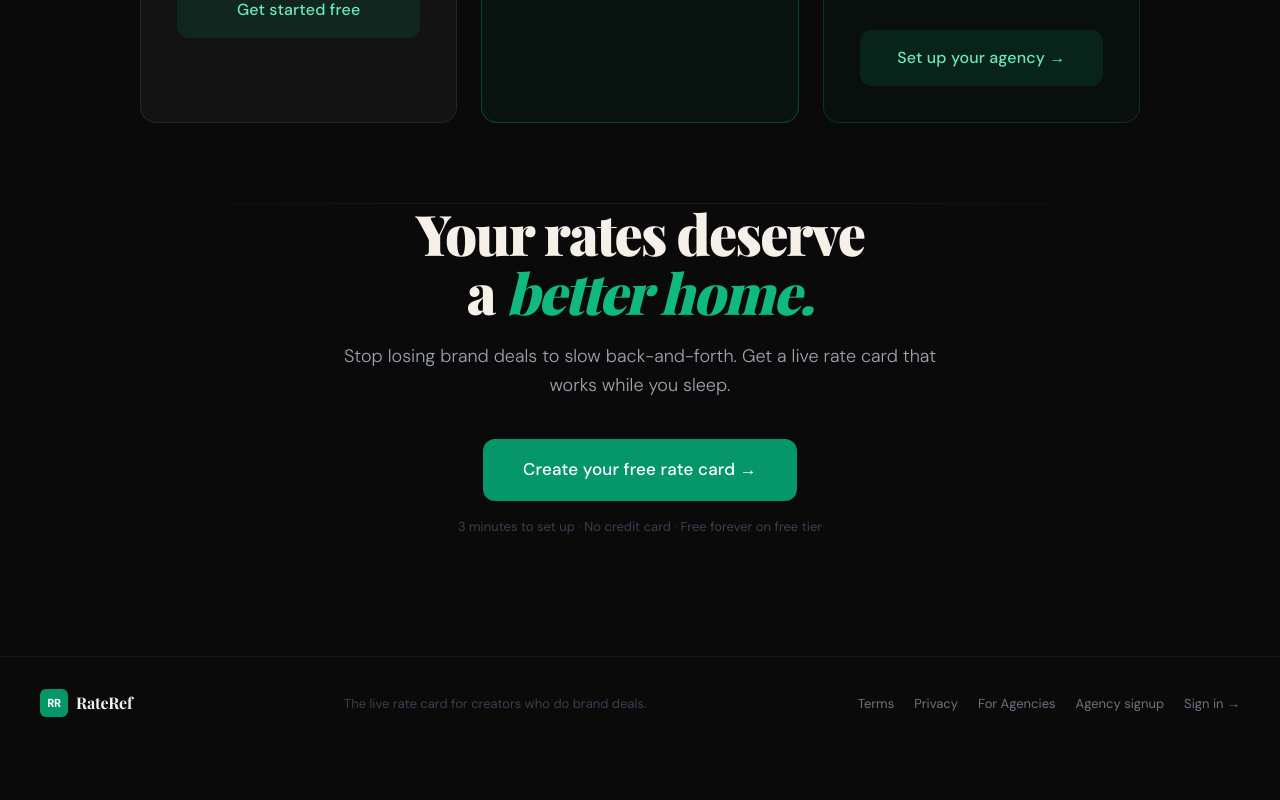
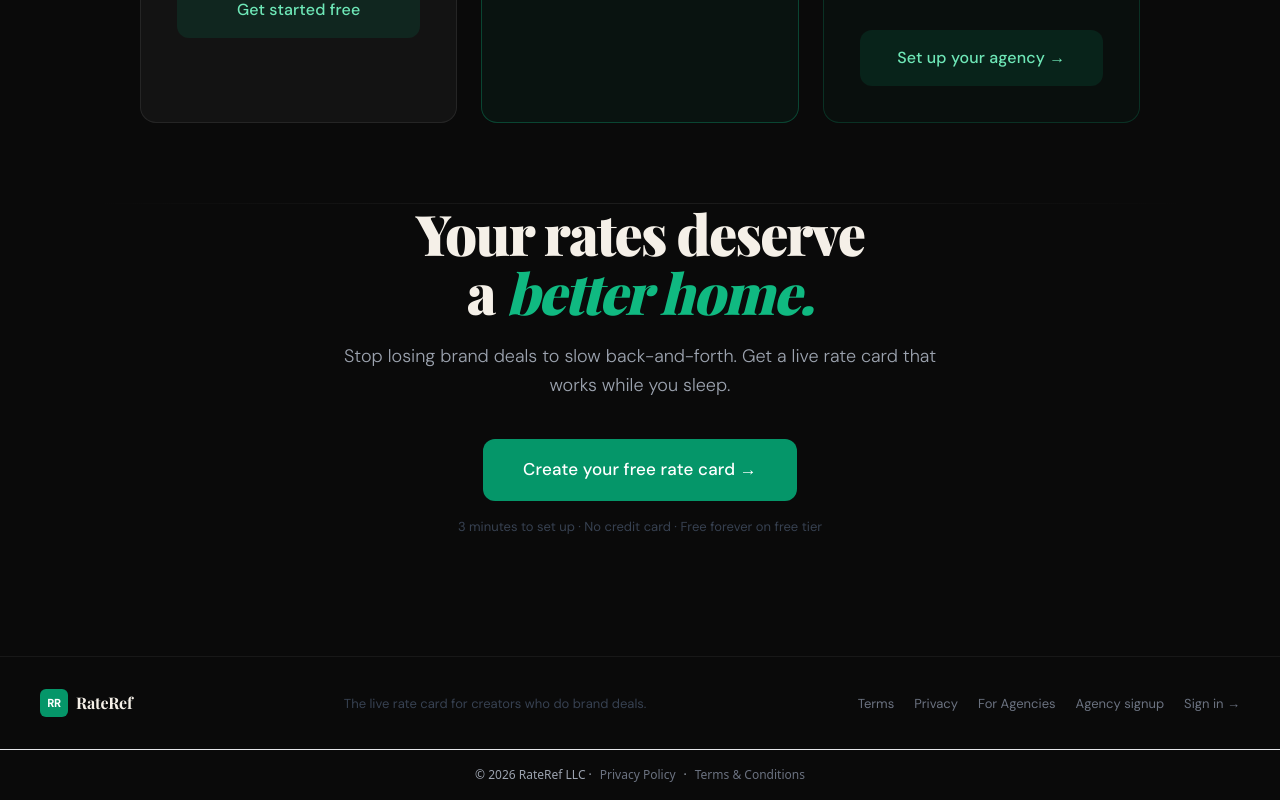
Before and after one commit to boilereup2230/rateref-main, a Next.js app: page / in a window 1280 px wide. Shown: the part 3685-4485 px from the top of the page. Before the commit the page ends 4434 px from the top, so only its background shows below. Built offline with nearby package versions, Linux system fonts and the light colour scheme; a web font is replaced by a local one.

Commit message:
Update layout.tsx

```diff
--- a/app/layout.tsx
+++ b/app/layout.tsx
@@ -20,6 +20,27 @@ export default function RootLayout({
       <body>
         {children}
         <Analytics />
+        <footer style={{
+          borderTop: '1px solid #e5e7eb',
+          padding: '16px 24px',
+          textAlign: 'center',
+          fontSize: '12px',
+          color: '#9ca3af',
+          fontFamily: 'system-ui, sans-serif',
+        }}>
+          © {new Date().getFullYear()} RateRef LLC ·
+          <a href="https://app.termly.io/document/privacy-policy/5a3ff5e4-3918-4232-aee3-fc86409a75b7"
+            target="_blank" rel="noopener noreferrer"
+            style={{ color: '#6b7280', marginLeft: '8px', textDecoration: 'none' }}>
+            Privacy Policy
+          </a>
+          <span style={{ margin: '0 8px' }}>·</span>
+          <a href="https://app.termly.io/document/terms-of-service/5a3ff5e4-3918-4232-aee3-fc86409a75b7"
+            target="_blank" rel="noopener noreferrer"
+            style={{ color: '#6b7280', textDecoration: 'none' }}>
+            Terms & Conditions
+          </a>
+        </footer>
       </body>
     </html>
   )
```
